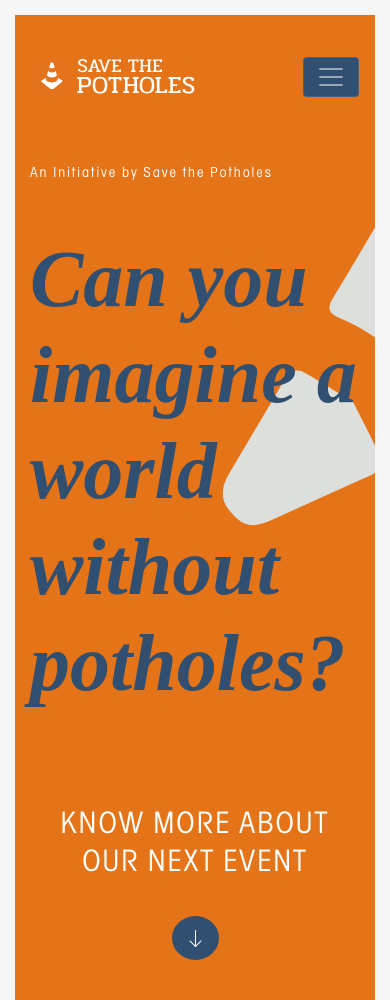
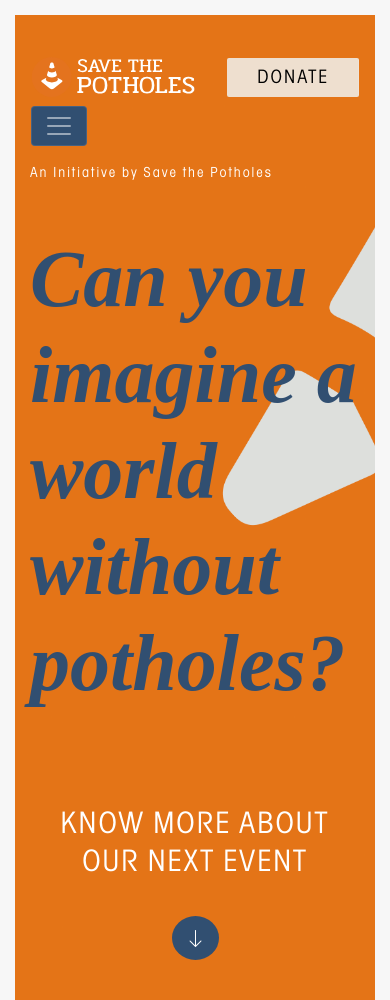
Before and after one commit to naadiyaahmed/save-the-potholes-website, a plain HTML site: page index.html in a window 390 px wide. Shown: the top 1000 px of the page. Drawn offline with nearby package versions, Linux system fonts and the light colour scheme.

Commit message:
Added the donate button

```diff
--- a/assets/css/style.css
+++ b/assets/css/style.css
@@ -165,8 +165,8 @@ nav.fixed-top {
   }
 
   #navbarResponsive.toggle {
-  margin-right: 155px;
-}
+    margin-right: 155px;
+  }
 
   .sidebar-heading{
     display: none;
@@ -175,6 +175,13 @@ nav.fixed-top {
   .list-group {
     margin-top: 93px
   }
+
+  nav .btn.main-btn {
+    margin-left: 0px !important;
+    margin-right: 0px !important;
+
+  }
+
 }
 
 /*Jumbotron Styles*/
@@ -284,7 +291,7 @@ blockquote h3 {
 .about-section .blue-bg:hover {
   background-color: #0E161F;
   color: white;
-/*  border: 1px solid #314F71;*/
+  /*  border: 1px solid #314F71;*/
 }
 
 .about-section .blue-bg a {
--- a/index.html
+++ b/index.html
@@ -30,6 +30,7 @@
       <nav class="navbar navbar-dark fixed-top navbar-default" id="navbarResponsive">
         <div class="container">
           <a class="navbar-brand" href="#"><img class="img-responsive" src="assets/logo/save-the-potholes-02.svg" alt="save-the-potholes"></a>
+          <button class="btn btn-default main-btn font-avant ml-auto mr-2">DONATE</button>
           <button class="btn btn-default navbar-toggler" onclick="openNav()">
             <span class="navbar-toggler-icon"></span>
           </button>
```
Also changed, not shown: assets/css/style.min.css, 1 other file. Lines whose indentation alone changed are shown as unchanged.
